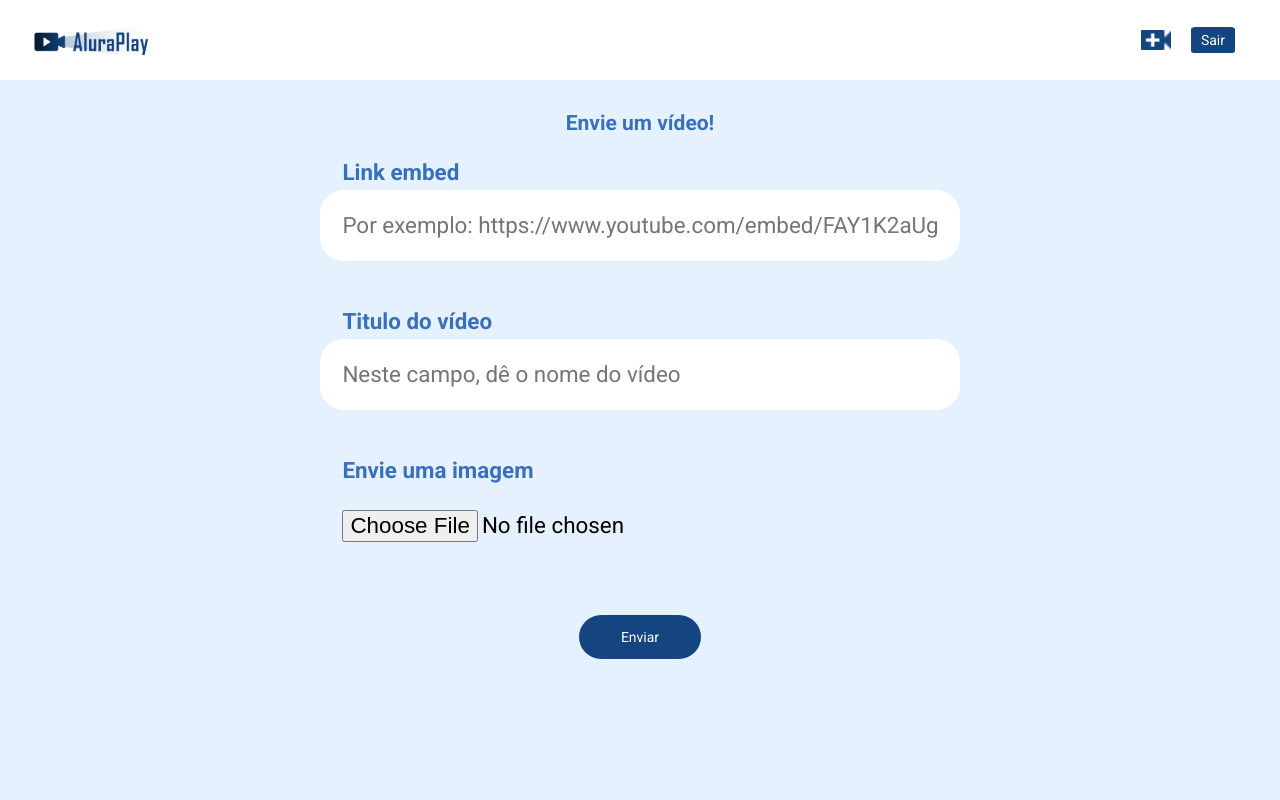
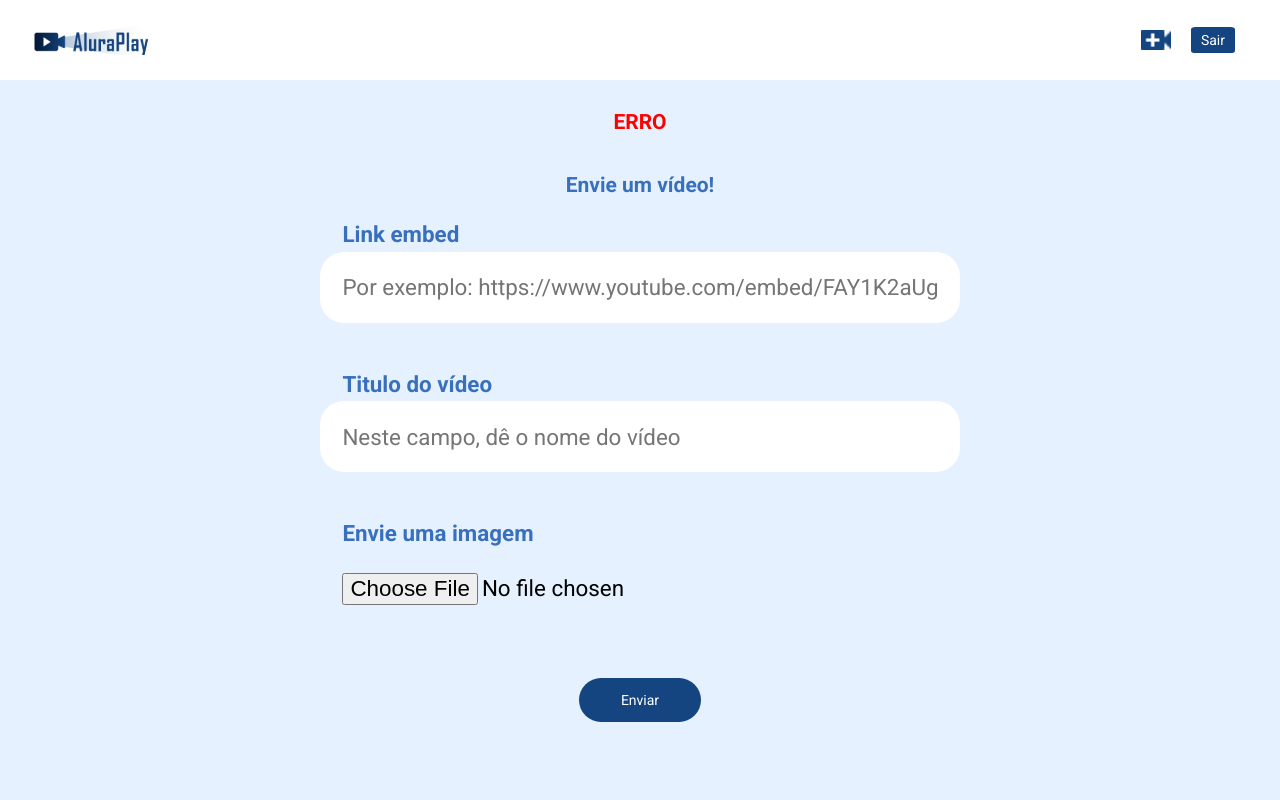
Before and after one commit to ruan-narici/alura-php-web, a PHP site: page /views/video-form.php in a window 1280 px wide. Run offline with PHP 8.4, Linux system fonts and the light colour scheme.

Commit message:
Boas práticas

```diff
--- a/Boas práticas/aluraplay/public/css/estilos-form.css
+++ b/Boas práticas/aluraplay/public/css/estilos-form.css
@@ -2,7 +2,6 @@
     display: grid;
     align-items: center;
     justify-content: center;
-    height: 100vh;
 }
 
 .container__formulario {
@@ -23,6 +22,11 @@
     color: var(--azul-medio);
     font-weight: bold;
     font-size: 21px;
+}
+
+.formulario__titulo.erro {
+    color: red;
+    margin-top: 2rem;
 }
 
 .campo__escrita {
--- a/Boas práticas/aluraplay/public/css/estilos.css
+++ b/Boas práticas/aluraplay/public/css/estilos.css
@@ -20,6 +20,10 @@ body {
     color: white;
     box-sizing: border-box;
     text-align: center;
+}
+
+body > header {
+    height: 80px;
 }
 
 /* ESTILOS DO HEADER */
--- a/Boas práticas/aluraplay/views/header.php
+++ b/Boas práticas/aluraplay/views/header.php
@@ -22,3 +22,5 @@
                     </div>
                 </nav>
             </header>
+
+            <h2 class="formulario__titulo erro">ERRO</h2>
```
